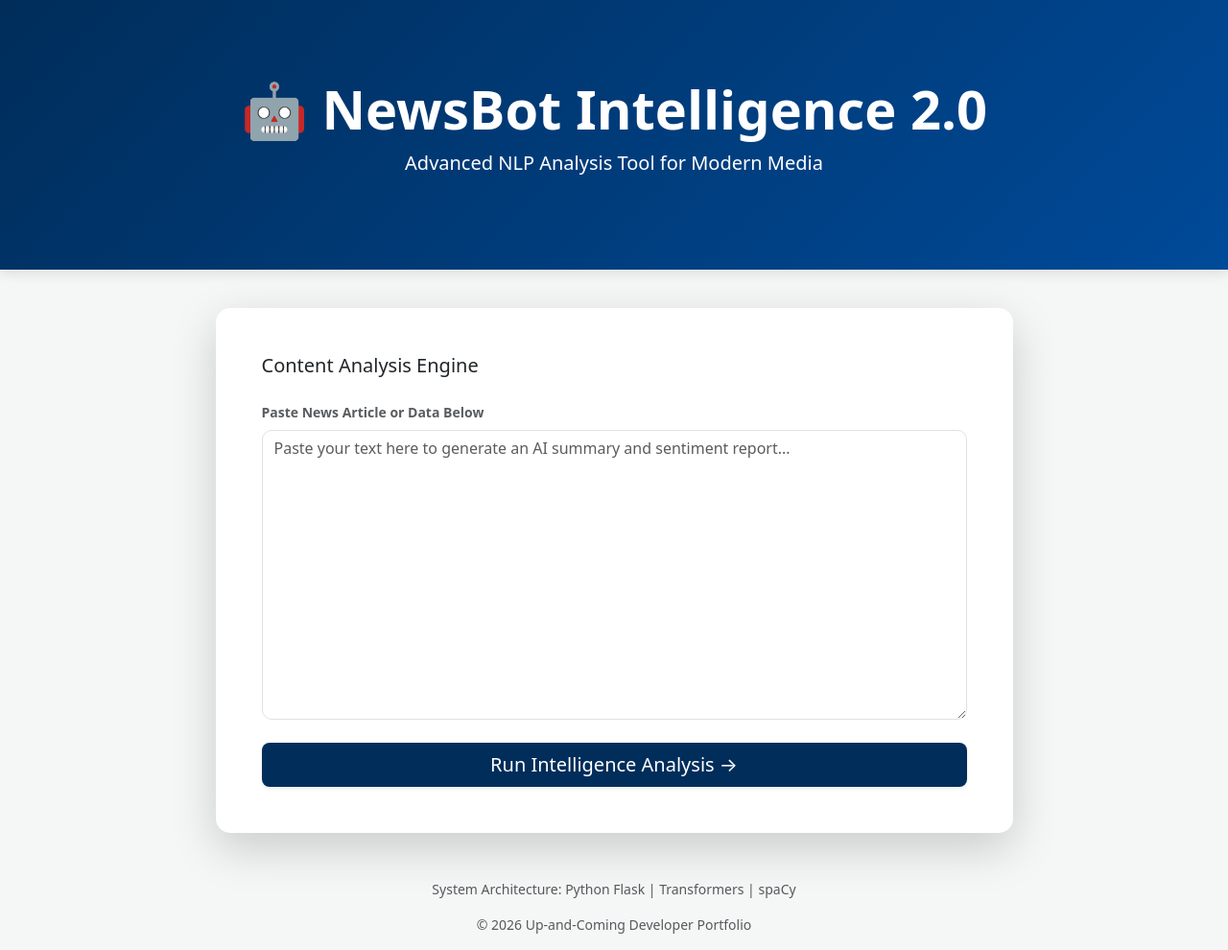
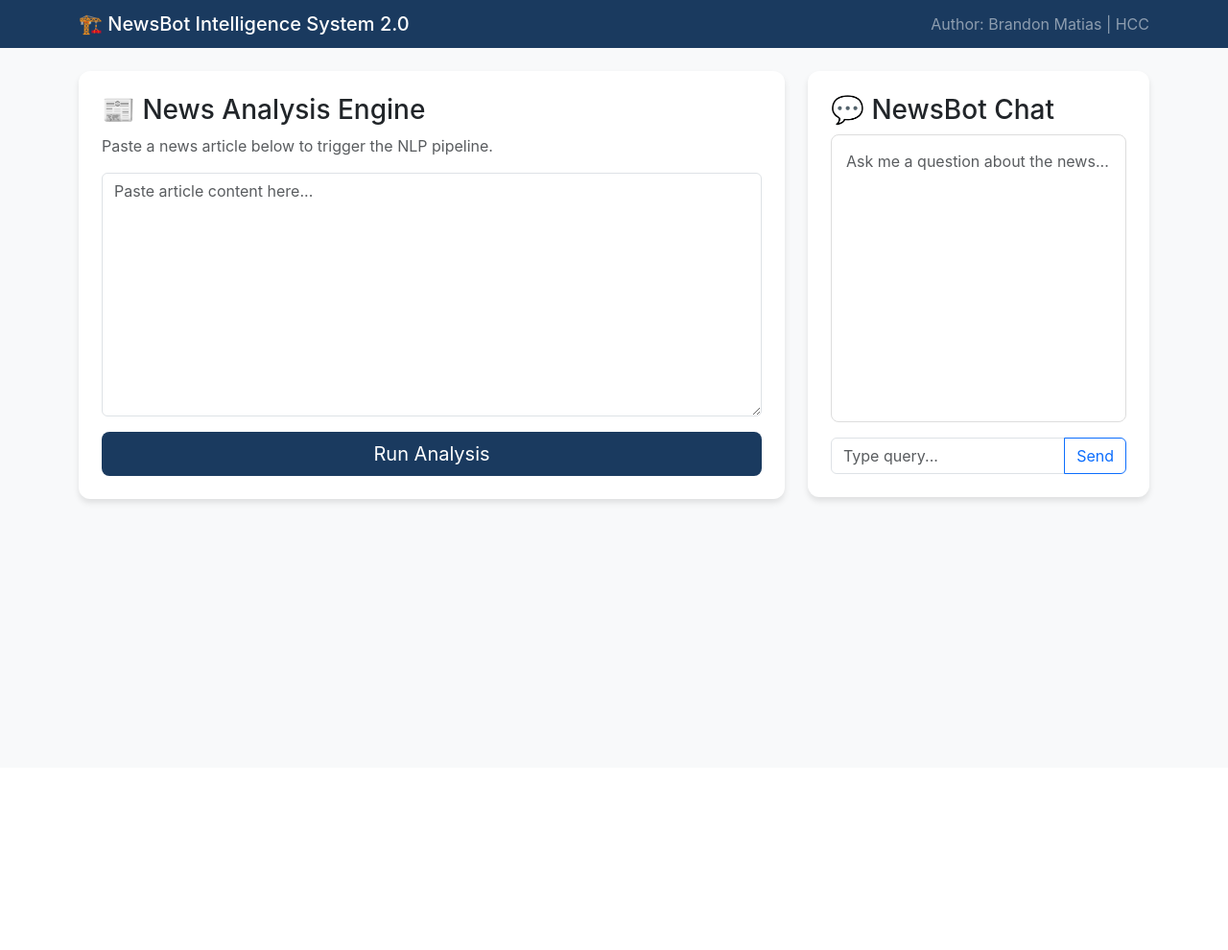
Before and after one commit to BrandonLee-98/ITAI2373-NewsBot-Final, a Flask app: page / in a window 1280 px wide. Shown: the whole page at 96% size. After the commit the page ends 526 px from the top, so only its background shows below. Run offline with Flask 3, Linux system fonts and the light colour scheme.

Commit message:
Update dashboard title and improve styling

```diff
--- a/templates/dashboard.html
+++ b/templates/dashboard.html
@@ -3,63 +3,125 @@
 <head>
     <meta charset="UTF-8">
     <meta name="viewport" content="width=device-width, initial-scale=1.0">
-    <title>NewsBot 2.0 | Dashboard</title>
+    <title>NewsBot 2.0 | Intelligence Dashboard</title>
     <link href="https://cdn.jsdelivr.net/npm/bootstrap@5.3.0/dist/css/bootstrap.min.css" rel="stylesheet">
     <style>
-        body { background-color: #f4f7f6; }
-        .hero-section {
-            background: linear-gradient(135deg, #002d5a 0%, #004a99 100%);
-            color: white;
-            padding: 80px 0;
-            margin-bottom: 40px;
-            box-shadow: 0 4px 12px rgba(0,0,0,0.1);
-        }
-        .card { border: none; border-radius: 15px; }
-        .btn-primary { background-color: #002d5a; border: none; }
-        .btn-primary:hover { background-color: #004a99; }
+        body { background-color: #f8f9fa; font-family: 'Inter', sans-serif; }
+        .navbar { background-color: #1a3a5f; }
+        .card { border: none; box-shadow: 0 4px 6px rgba(0,0,0,0.1); border-radius: 12px; }
+        .btn-primary { background-color: #1a3a5f; border: none; }
+        .result-box { display: none; margin-top: 20px; }
+        .badge-sentiment { font-size: 1rem; padding: 8px 12px; }
+        #chat-window { height: 300px; overflow-y: auto; background: #fff; border: 1px solid #ddd; padding: 15px; border-radius: 8px; }
     </style>
 </head>
 <body>
 
-<div class="hero-section text-center">
+<nav class="navbar navbar-dark mb-4">
     <div class="container">
-        <h1 class="display-4 fw-bold">🤖 NewsBot Intelligence 2.0</h1>
-        <p class="lead">Advanced NLP Analysis Tool for Modern Media</p>
+        <span class="navbar-brand mb-0 h1">🏗️ NewsBot Intelligence System 2.0</span>
+        <span class="text-white-50">Author: Brandon Matias | HCC</span>
     </div>
-</div>
+</nav>
 
 <div class="container">
-    <div class="row justify-content-center">
-        <div class="col-md-9">
-            <div class="card shadow-lg">
-                <div class="card-body p-5">
-                    <h5 class="card-title mb-4">Content Analysis Engine</h5>
+    <div class="row">
+        <div class="col-lg-8">
+            <div class="card p-4 mb-4">
+                <h3>📰 News Analysis Engine</h3>
+                <p class="text-muted">Paste a news article below to trigger the NLP pipeline.</p>
+                <textarea id="article-text" class="form-control mb-3" rows="10" placeholder="Paste article content here..."></textarea>
+                <button onclick="analyzeArticle()" class="btn btn-primary btn-lg">Run Analysis</button>
+            </div>
 
-                    <form action="/analyze" method="POST">
-                        <div class="mb-4">
-                            <label for="article_text" class="form-label fw-bold text-muted small uppercase">Paste News Article or Data Below</label>
-
-                            <textarea class="form-control" id="article_text" name="article_text" rows="12"
-                                      placeholder="Paste your text here to generate an AI summary and sentiment report..."
-                                      required style="border-radius: 10px;"></textarea>
+            <div id="analysis-results" class="result-box">
+                <div class="card p-4">
+                    <h3 class="border-bottom pb-2">📊 Intelligence Report</h3>
+                    <div class="row mt-3">
+                        <div class="col-md-6">
+                            <h5>Category</h5>
+                            <p id="res-category" class="fw-bold text-primary"></p>
                         </div>
-
-                        <div class="d-grid">
-                            <button type="submit" class="btn btn-primary btn-lg shadow-sm">
-                                Run Intelligence Analysis →
-                            </button>
+                        <div class="col-md-6">
+                            <h5>Sentiment Tonality</h5>
+                            <span id="res-sentiment" class="badge badge-sentiment"></span>
                         </div>
-                    </form>
+                    </div>
+                    <hr>
+                    <h5>Executive Summary</h5>
+                    <p id="res-summary" class="fst-italic text-muted"></p>
+                    <hr>
+                    <h5>Identified Entities</h5>
+                    <div id="res-entities" class="d-flex flex-wrap gap-2"></div>
                 </div>
             </div>
+        </div>
 
-            <div class="text-center mt-5 text-muted">
-                <p class="small">System Architecture: Python Flask | Transformers | spaCy</p>
-                <p class="small">&copy; 2026 Up-and-Coming Developer Portfolio</p>
+        <div class="col-lg-4">
+            <div class="card p-4">
+                <h3>💬 NewsBot Chat</h3>
+                <div id="chat-window" class="mb-3">
+                    <p class="text-muted">Ask me a question about the news...</p>
+                </div>
+                <div class="input-group">
+                    <input type="text" id="user-query" class="form-control" placeholder="Type query...">
+                    <button onclick="sendQuery()" class="btn btn-outline-primary">Send</button>
+                </div>
             </div>
         </div>
     </div>
 </div>
 
+<script>
+    async function analyzeArticle() {
+        const text = document.getElementById('article-text').value;
+        const resultsDiv = document.getElementById('analysis-results');
+
+        if (!text) return alert("Please paste an article first.");
+
+        const response = await fetch('/analyze', {
+            method: 'POST',
+            headers: { 'Content-Type': 'application/json' },
+            body: JSON.stringify({ text: text })
+        });
+
+        const data = await response.json();
+
+        // Populate UI
+        document.getElementById('res-category').innerText = data.classification;
+        document.getElementById('res-summary').innerText = data.summary;
+
+        const sentBadge = document.getElementById('res-sentiment');
+        sentBadge.innerText = data.sentiment.label || "Neutral";
+        sentBadge.className = `badge badge-sentiment ${data.sentiment.score > 0 ? 'bg-success' : 'bg-danger'}`;
+
+        const entityBox = document.getElementById('res-entities');
+        entityBox.innerHTML = data.entities.map(e => `<span class="badge bg-secondary">${e.text} (${e.label})</span>`).join('');
+
+        resultsDiv.style.display = 'block';
+    }
+
+    async function sendQuery() {
+        const queryInput = document.getElementById('user-query');
+        const chatWindow = document.getElementById('chat-window');
+        const query = queryInput.value;
+
+        if (!query) return;
+
+        chatWindow.innerHTML += `<p><strong>You:</strong> ${query}</p>`;
+        queryInput.value = '';
+
+        const response = await fetch('/query', {
+            method: 'POST',
+            headers: { 'Content-Type': 'application/json' },
+            body: JSON.stringify({ query: query })
+        });
+
+        const data = await response.json();
+        chatWindow.innerHTML += `<p class="text-primary"><strong>NewsBot:</strong> ${data.response}</p>`;
+        chatWindow.scrollTop = chatWindow.scrollHeight;
+    }
+</script>
+
 </body>
 </html>
```
